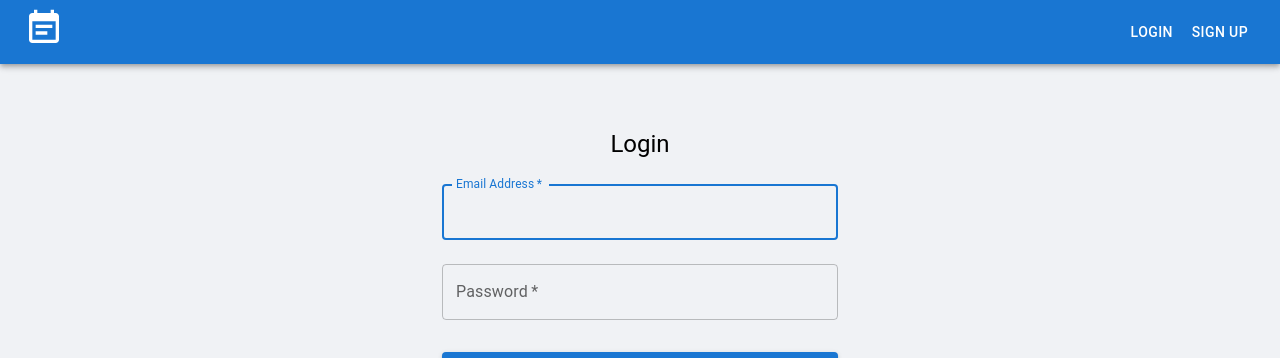
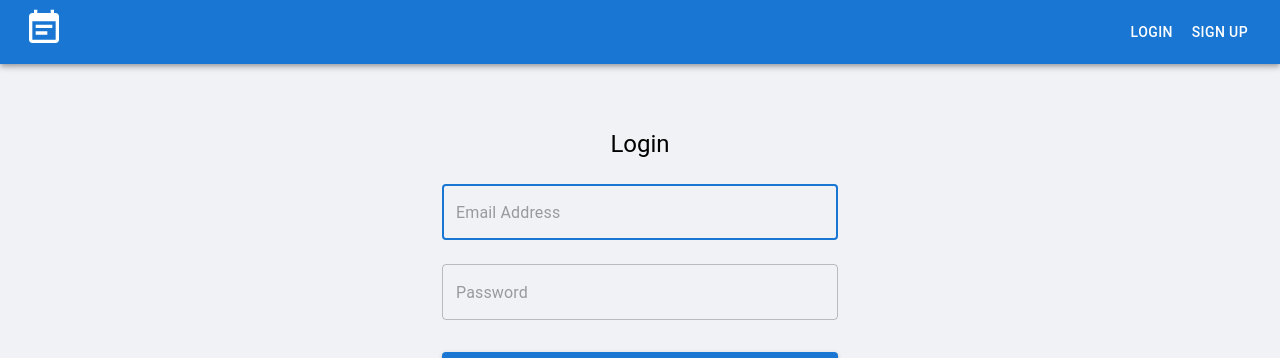
Before and after one commit to akshav-coder/Task-Manager, a React (Vite) app: page /login in a window 1280 px wide. Shown: the top 358 px of the page. Built offline with nearby package versions, Linux system fonts and the light colour scheme.

Commit message:
error validation

```diff
--- a/src/components/TaskDialog.jsx
+++ b/src/components/TaskDialog.jsx
@@ -1,4 +1,4 @@
-import React, { useState, useEffect } from "react";
+import React, { useEffect } from "react";
 import {
   Dialog,
   DialogActions,
@@ -6,71 +6,70 @@ import {
   DialogTitle,
   Button,
   TextField,
-  Select,
-  MenuItem,
-  InputLabel,
-  FormControl,
 } from "@mui/material";
+import { useFormik } from "formik";
+import * as Yup from "yup";
 import {
   useCreateTaskMutation,
   useUpdateTaskMutation,
 } from "../redux/api/apiSlice";
 
 const TaskDialog = ({ open, onClose, initialTask, columns }) => {
-  const [taskData, setTaskData] = useState({
+  const [createTask, { isLoading: isCreating }] = useCreateTaskMutation();
+  const [updateTask, { isLoading: isUpdating }] = useUpdateTaskMutation();
+
+  const formik = useFormik({
+    initialValues: {
       title: "",
       description: "",
-  });
-
-  const [createTask, { isLoading: isCreating }] = useCreateTaskMutation(); // Mutation for creating tasks
-  const [updateTask, { isLoading: isUpdating }] = useUpdateTaskMutation(); // Mutation for updating tasks
-
-  // Populate dialog fields when editing a task
-  useEffect(() => {
-    if (initialTask) {
-      setTaskData({
-        title: initialTask.title,
-        description: initialTask.description,
-      });
-    } else {
-      setTaskData({
-        title: "",
-        description: "",
-      });
-    }
-  }, [initialTask]);
-
-  const handleChange = (e) => {
-    const { name, value } = e.target;
-    setTaskData((prev) => ({ ...prev, [name]: value }));
-  };
-
-  const handleSave = async () => {
+    },
+    validationSchema: Yup.object({
+      title: Yup.string().required("Title is required"),
+      description: Yup.string().required("Description is required"),
+    }),
+    onSubmit: async (values) => {
       try {
         if (initialTask) {
           // Update the existing task
-        await updateTask({ id: initialTask._id, ...taskData }).unwrap();
+          await updateTask({ id: initialTask._id, ...values }).unwrap();
         } else {
           // Create a new task
-        await createTask(taskData).unwrap();
+          await createTask(values).unwrap();
         }
         onClose(); // Close the dialog after saving
       } catch (error) {
         console.error("Error saving task:", error);
       }
-  };
+    },
+  });
+
+  // Populate dialog fields when editing a task
+  useEffect(() => {
+    if (initialTask) {
+      formik.setValues({
+        title: initialTask.title,
+        description: initialTask.description,
+      });
+    } else {
+      formik.resetForm();
+    }
+  }, [initialTask]);
 
   return (
     <Dialog open={open} onClose={onClose}>
       <DialogTitle>{initialTask ? "Edit Task" : "Add New Task"}</DialogTitle>
+      <form onSubmit={formik.handleSubmit}>
         <DialogContent>
           <TextField
             label="Task Title"
             name="title"
             fullWidth
             margin="dense"
-          value={taskData.title}
-          onChange={handleChange}
+            value={formik.values.title}
+            onChange={formik.handleChange}
+            onBlur={formik.handleBlur}
+            error={formik.touched.title && Boolean(formik.errors.title)}
+            helperText={formik.touched.title && formik.errors.title}
           />
           <TextField
             label="Task Description"
@@ -79,14 +78,19 @@ const TaskDialog = ({ open, onClose, initialTask, columns }) => {
             margin="dense"
             multiline
             rows={3}
-          value={taskData.description}
-          onChange={handleChange}
+            value={formik.values.description}
+            onChange={formik.handleChange}
+            onBlur={formik.handleBlur}
+            error={
+              formik.touched.description && Boolean(formik.errors.description)
+            }
+            helperText={formik.touched.description && formik.errors.description}
           />
         </DialogContent>
         <DialogActions>
           <Button onClick={onClose}>Close</Button>
           <Button
-          onClick={handleSave}
+            type="submit"
             variant="contained"
             color="primary"
             disabled={isCreating || isUpdating} // Disable button while saving
@@ -94,6 +98,7 @@ const TaskDialog = ({ open, onClose, initialTask, columns }) => {
             {initialTask ? "Update" : "Save"}
           </Button>
         </DialogActions>
+      </form>
     </Dialog>
   );
 };
--- a/src/pages/Login.jsx
+++ b/src/pages/Login.jsx
@@ -1,18 +1,15 @@
 import React, { useEffect } from "react";
 import { Box, Button, TextField, Typography, Container } from "@mui/material";
 import { useNavigate } from "react-router-dom";
+import { useFormik } from "formik";
+import * as Yup from "yup"; // For form validation
 import {
   useGoogleAuthMutation,
   useLoginUserMutation,
 } from "../redux/api/apiSlice";
 import { login } from "../redux/reducers/authSlice";
-import { useDispatch } from "react-redux";
-import { useSelector } from "react-redux";
-import {
-  GoogleLogin,
-  GoogleOAuthProvider,
-  useGoogleLogin,
-} from "@react-oauth/google"; // Import Google Login
+import { useDispatch, useSelector } from "react-redux";
+import { GoogleLogin } from "@react-oauth/google"; // Import Google Login
 
 const Login = () => {
   const navigate = useNavigate();
@@ -21,44 +18,51 @@ const Login = () => {
   const [googleAuth] = useGoogleAuthMutation();
   const isAuthenticated = useSelector((state) => state.auth.isAuthenticated);
 
-  const onFinish = async (event) => {
-    event.preventDefault();
-    const data = new FormData(event.currentTarget);
-    const values = {
-      email: data.get("email"),
-      password: data.get("password"),
-    };
-
-    try {
-      const user = await loginUser(values).unwrap();
-      console.log("Login successful:", user);
-      dispatch(login(user));
-      navigate("/"); // Redirect on successful login
-    } catch (error) {
-      console.error("Login failed:", error);
-      alert("Failed to login: " + error.data?.message || "Unknown error");
-    }
-  };
-
   useEffect(() => {
     if (isAuthenticated) {
       navigate("/"); // Redirect to TaskBoard after login
     }
   }, [isAuthenticated, navigate]);
 
+  const formik = useFormik({
+    initialValues: {
+      email: "",
+      password: "",
+    },
+    validationSchema: Yup.object({
+      email: Yup.string()
+        .email("Invalid email address")
+        .required("Email is required"),
+      password: Yup.string()
+        .min(6, "Password must be at least 6 characters")
+        .required("Password is required"),
+    }),
+    onSubmit: async (values, { setSubmitting }) => {
+      try {
+        const user = await loginUser(values).unwrap();
+        dispatch(login(user));
+        navigate("/"); // Redirect on successful login
+      } catch (error) {
+        console.error("Login failed:", error);
+        alert("Failed to login: " + error.data?.message || "Unknown error");
+      } finally {
+        setSubmitting(false);
+      }
+    },
+  });
+
   const handleGoogleSuccess = async (credentialResponse) => {
-    console.log("Google credential response:", credentialResponse); // Add this for debugging
+    console.log("Google credential response:", credentialResponse);
     try {
       const { credential } = credentialResponse;
 
       // Dispatch the registration API call with Google token
       const response = await googleAuth({
-        token: credential, // Pass the Google token
+        token: credential,
       }).unwrap();
 
       dispatch(login(response));
-
-      console.log("Google sign-in success:", response); // Add this for debugging
+      console.log("Google sign-in success:", response);
 
       setTimeout(() => {
         navigate("/"); // Force navigation after a short delay
@@ -81,35 +85,50 @@ const Login = () => {
         <Typography component="h1" variant="h5">
           Login
         </Typography>
-        <Box component="form" onSubmit={onFinish} noValidate sx={{ mt: 1 }}>
+        <Box
+          component="form"
+          onSubmit={formik.handleSubmit}
+          noValidate
+          sx={{ mt: 1 }}
+        >
           <TextField
             margin="normal"
             required
             fullWidth
             id="email"
-            label="Email Address"
+            placeholder="Email Address"
             name="email"
             autoComplete="email"
             autoFocus
+            value={formik.values.email}
+            onChange={formik.handleChange}
+            onBlur={formik.handleBlur}
+            error={formik.touched.email && Boolean(formik.errors.email)}
+            helperText={formik.touched.email && formik.errors.email}
           />
           <TextField
             margin="normal"
             required
             fullWidth
             name="password"
-            label="Password"
+            placeholder="Password"
             type="password"
             id="password"
             autoComplete="current-password"
+            value={formik.values.password}
+            onChange={formik.handleChange}
+            onBlur={formik.handleBlur}
+            error={formik.touched.password && Boolean(formik.errors.password)}
+            helperText={formik.touched.password && formik.errors.password}
           />
           <Button
             type="submit"
             fullWidth
             variant="contained"
             sx={{ mt: 3, mb: 2 }}
-            disabled={isLoading}
+            disabled={isLoading || formik.isSubmitting}
           >
-            {isLoading ? "Logging In..." : "Log In"}
+            {isLoading || formik.isSubmitting ? "Logging In..." : "Log In"}
           </Button>
         </Box>
         <Typography component="p" variant="subtitle1" sx={{ mt: 2 }}>
```
Lines whose indentation alone changed are shown as unchanged.
